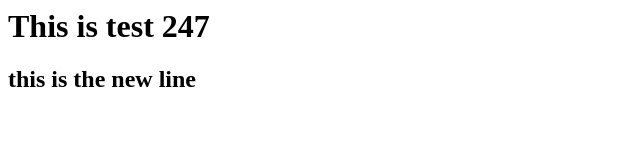
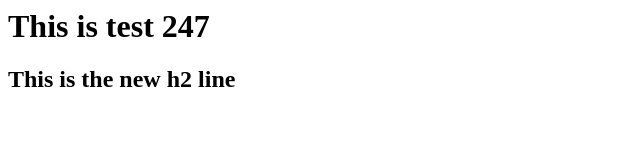
Before and after one commit to kntuli/test247, a plain HTML site: page index.html in a window 1280 px wide. Shown: the whole page, without its empty margins (0-640 px from the left). Drawn offline with Linux system fonts and the light colour scheme.

Commit message:
Made changes to body h2 tag

```diff
--- a/index.html
+++ b/index.html
@@ -4,6 +4,6 @@
   </head>
   <body>
     <h1>This is test 247</h1>
-    <h2>this is the new line</h2>
+    <h2>This is the new h2 line</h2>
   </body>
 </html>
```
